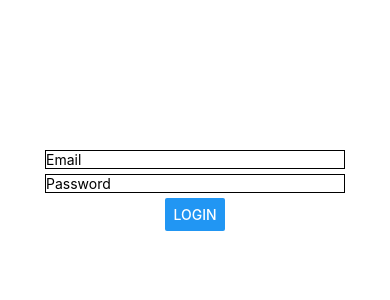
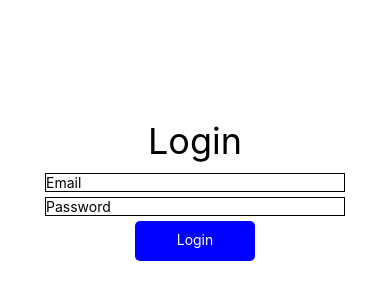
Before and after one commit to sagarmj94/reactNativeProject, a React Native app: screen / in a window 390 px wide. Shown: the part 232-532 px from the top of the page. Built offline with nearby package versions, Linux system fonts and the light colour scheme.

Commit message:
created custom button

```diff
--- a/App.tsx
+++ b/App.tsx
@@ -1,6 +1,7 @@
 import React, {Component} from 'react';
-import {View, TextInput, SafeAreaView, StyleSheet,Button} from 'react-native';
+import {View,Text, TextInput, SafeAreaView, StyleSheet,Button} from 'react-native';
 import Container from './src/component/Container';
+import CustomButton from './src/component/CustomButton';
 
 interface Props {}
 enum InputType{
@@ -43,6 +44,7 @@ class App extends Component<Props, State> {
   render() {
     return (
       <Container containerStyles={{alignItems:'center'}}>
+        <Text style={{fontSize:36,marginBottom:10}}>{"Login"}</Text>
         <TextInput
 
           onChangeText={(val)=>this.updateTextInput(val,InputType.EMAIL)}
@@ -57,12 +59,10 @@ class App extends Component<Props, State> {
           style={{width: 300, borderWidth: 1,marginTop:5,marginBottom:5}}
           secureTextEntry={true}
         />
-        <Button title={InputType.LOGIN_BUTTON} onPress={this.handleLogin}/>
+        <CustomButton onPress={this.handleLogin} title={InputType.LOGIN_BUTTON}/>
       </Container>
     );
   }
 }
 
-
-
 export default App;
--- /dev/null
+++ b/src/component/CustomButton.tsx
@@ -0,0 +1,46 @@
+import React from 'react';
+import {
+  TouchableOpacity,
+  View,
+  Text,
+  ViewStyle,
+  TextStyle,
+  StyleSheet,
+} from 'react-native';
+
+export interface Props {
+  title: string;
+  disabled?: boolean;
+  buttonStyle?: ViewStyle | ViewStyle[];
+  textStyle?: TextStyle | TextStyle[];
+  onPress: any;
+}
+
+const CustomButton = (props: Props) => {
+  return (
+    <TouchableOpacity
+      onPress={props.onPress}
+      style={[styles.buttonStyles, props.buttonStyle]}
+      disabled={props.disabled}>
+      <Text style={[styles.buttonText, props.textStyle]}>{props.title}</Text>
+    </TouchableOpacity>
+  );
+};
+CustomButton.defaultProps = {
+  disbled: false,
+};
+const styles = StyleSheet.create({
+    buttonStyles: {
+      backgroundColor: 'blue',
+      borderRadius: 5,
+      width: 120,
+      height: 40,
+
+    },
+    buttonText: {
+      color: 'white',
+      textAlign: 'center',
+      padding:10
+    },
+  });
+export default CustomButton;
```
